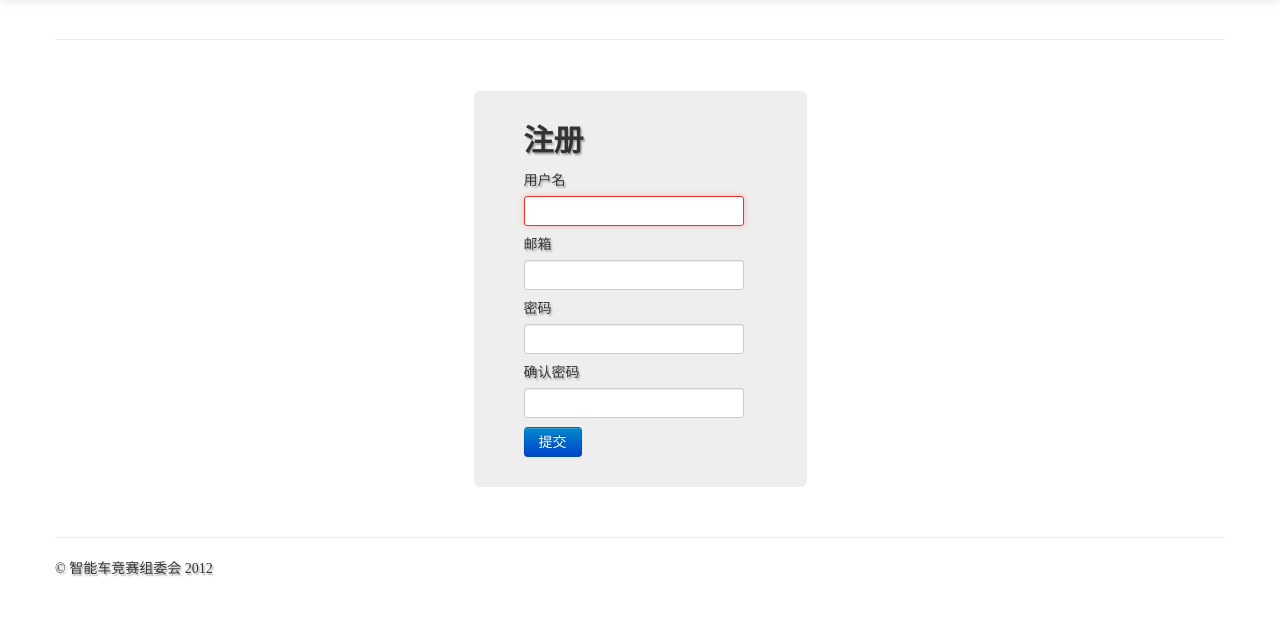
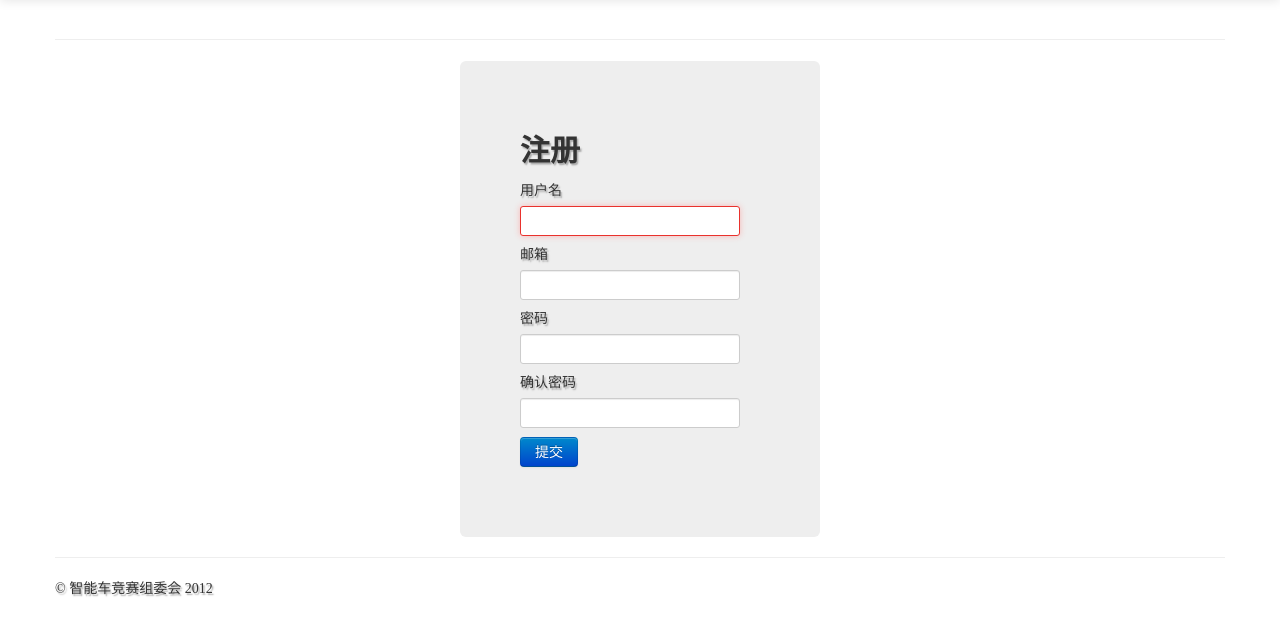
Before and after one commit to lihm09/SmartCar, a Django app: page /accounts/signup/ in a window 1280 px wide. Shown: the part 41-677 px from the top of the page. Run offline with Django 3.2, Linux system fonts and the light colour scheme; some libraries are stand-ins or nearby versions.

Commit message:
表单窄屏样式修改

```diff
--- a/static/css/main.css
+++ b/static/css/main.css
@@ -42,12 +42,20 @@ body{
 }
 
 .sign-form-container{
-    width:500px;
-    margin: 50px auto;
+    margin: auto;
 }
+@media (max-width: 512px){
+    .sign-form-container .hero-unit{
+        padding: 0;
+        margin-bottom: 30px;
+        background-color: #ffffff;
+    }
+}
+
 .sign-form{
-    width:263px;
-    padding:20px 20px 20px 50px;
+    min-width: 200px;
+    max-width: 240px;
+    padding:auto;
     margin:0 auto 0;
 }
 .sign-form .title{
```
